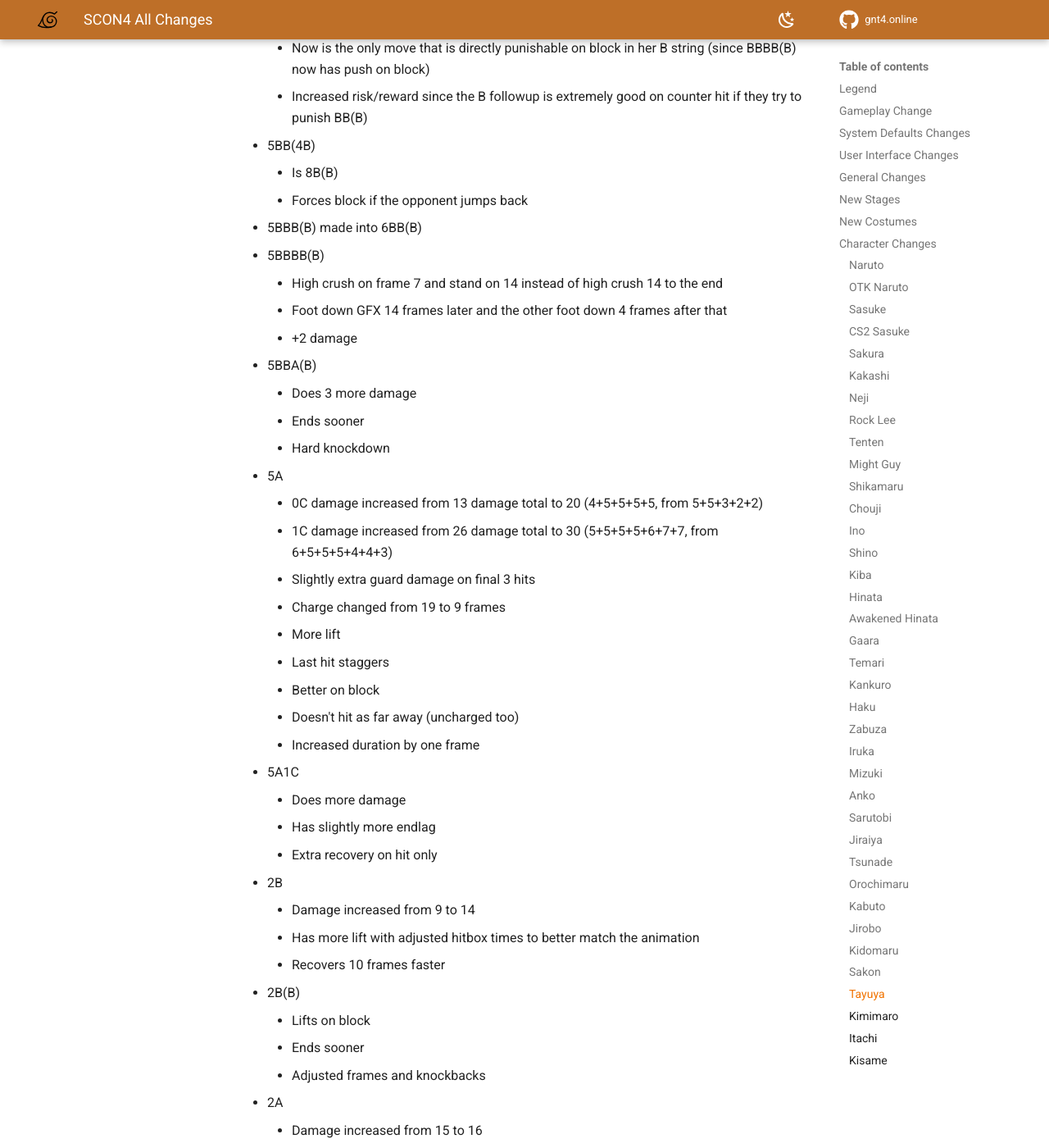
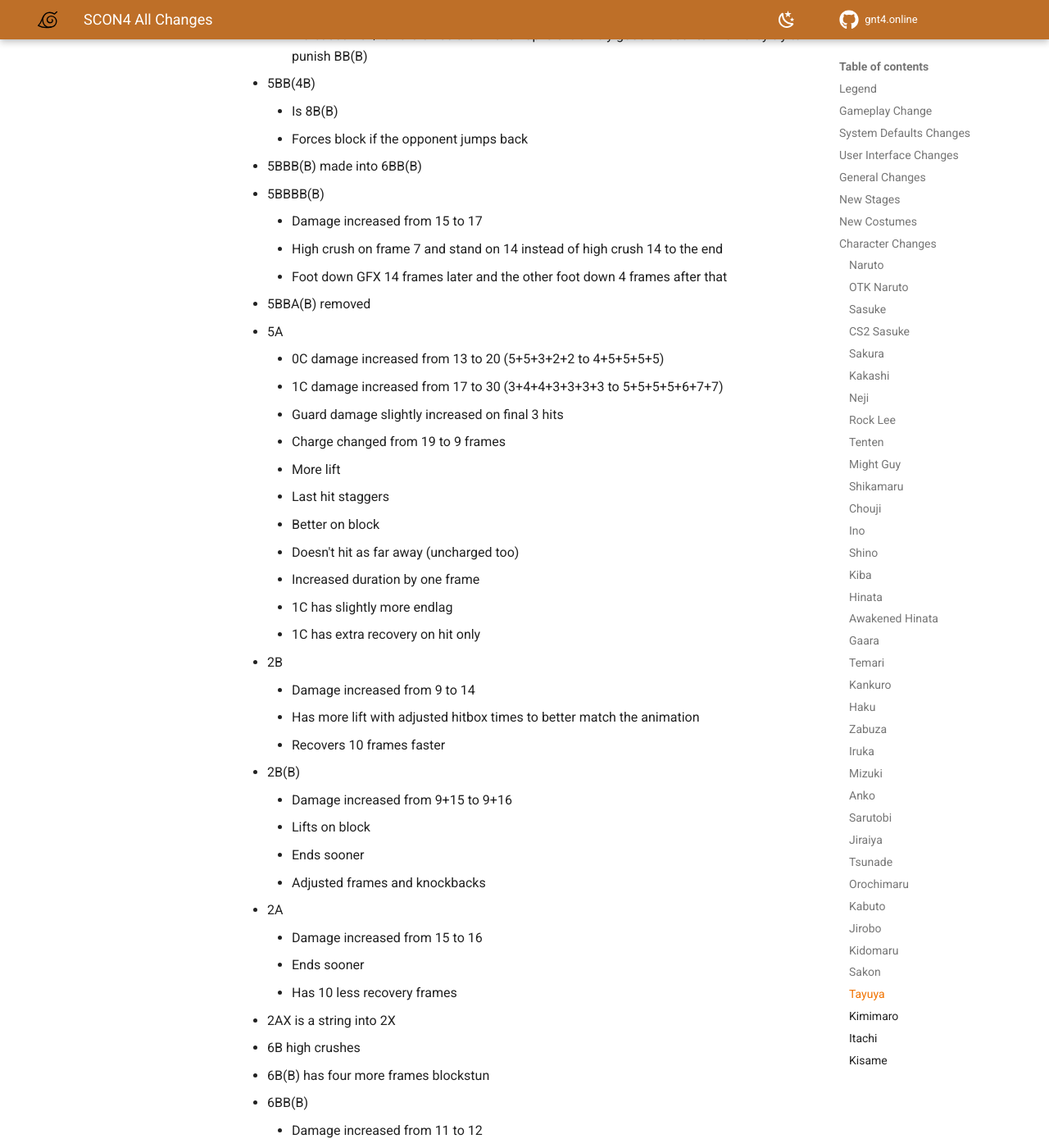
Before and after one commit to NicholasMoser/gnt4.online, an MkDocs documentation site: the page built from docs/scon4_all_changes.md, in a window 1280 px wide and 1400 px high, scrolled down 124527 px. Shown: the whole window at 82% size. Built offline with MkDocs 1.6.1 and Material for MkDocs 9.7.7, drawn with Linux system fonts in a browser that asks for light colours; comment, search, counter and statistics services are not loaded; some of the changed text lies outside the part shown.

Commit message:
Add rest of damage updates

```diff
--- a/docs/scon4_all_changes.md
+++ b/docs/scon4_all_changes.md
@@ -797,7 +797,6 @@
     - Damage decreased from 120 to 95
     - Is vanilla sharingan 5X
     - Activator duration increased by 2 frames
-    - Damage reduced slightly
     - On transition to capture state leaves sharingan mode
 
 ### Neji
@@ -2797,7 +2796,7 @@
     - Slightly bigger hitbox
     - Hits every 5 frames (from 4)
     - Drains 192 per frame (from 240)
-- 8B damage adjusted to 10+20 (was 13+17)
+- 8B damage modified from 13+17 to 10+20
 - 8A is grabbable the entire move
 - JB
     - Hitbox appears one frame sooner
@@ -2865,9 +2864,8 @@
     - Stuns longer
     - Knee hitbox does not appear on the first frame
     - Slightly more lift
-- 5AB(A) Stun increased slightly
-- 5AA(A)
-    - Has less blockstun so followup is easier to sidestep
+- 5AB(A) stun increased slightly
+- 5AA(A) has less blockstun so followup is easier to sidestep
 - 2B(B) pushes on block
 - 2BA(A) charge time reduced by 1
 - 2BAA(B) transitions one frame slower
@@ -3001,7 +2999,7 @@
     - Oro can move a few frames later (TODO: This is faster now?)
     - Opponent can sub
     - Puts opponent into “stagger” state, where another stagger will launch the opponent
-- 5X damage reduced 65 to 50
+- 5X damage decreased from 10+65 to 10+50
 - 2X
     - Damage on the activated portion
     - Ends sooner
@@ -3072,9 +3070,9 @@
     - Made frame 8, from 10
 - Act4A comes out quicker and ends quicker
 - 8B
+    - Damage increased from 14 from 19
     - High crushes on landing
     - 4 less recovery frames
-    - Damage and guard damage to 19 from 14
     - Hitbox active for 5 frames from 4
     - Made strong power instead of weak power
     - Does not jump as far forward
@@ -3091,7 +3089,7 @@
     - Begins moving 3 frames sooner
     - Hitbox changed from chest to shoulder to avoid some reverse hitboxes
 - 2X
-    - Does slightly more damage
+    - Damage increased from 12 to 15
     - Drains chakra
     - Second frame to end is unblockable
     - Hit airborne launches higher
@@ -3124,7 +3122,7 @@
     - Has better advantage on hit and block
     - Ends sooner
 - 5BB(B)
-    - Does 10 less block damage
+    - Guard damage decreased from 450 to 300
     - Hitbox comes out two frames later
     - Ends one frame later
 - 5BBB(B) has 9 less endlag frames
@@ -3132,11 +3130,11 @@
 - 5BB(A) can be done on whiff
 - 5BB(6A) can be done on whiff
 - 5BBBA(B)
-    - Does 1 more damage
+    - Damage increased from 17 to 18
     - Pushes on block
     - Does not high crush
 - 5BBBA(A)
-    - Does 1 less damage
+    - Damage decreased from 18 to 17
     - Grab follow ups removed
     - But makes an unsubbable knockdown
     - Knockdown starts getting up faster
@@ -3150,13 +3148,12 @@
     - Charge changed from 9 frames to 6 frames
     - Done with 6 does 6A
     - 0C
-        - 13 damage from 8
-        - 2 chip damage from 1
+        - Damage increased from 8 to 13
         - Staggers
         - Medium power from weak
     - 1C
-        - 21 damage from 12
-        - 3 chip damage from 1
+        - Damage increased from 12 to 21
+        - Chip damage increased from 1 to 2
         - Strong power from medium
         - Pushes on block
         - Hard knockdown
@@ -3210,13 +3207,12 @@
     - Bounces the opponent much closer to Jirobo, allowing him to hit 5B in situations where it used to not reach far enough
     - JB DIR change removed (TODO: vanilla?)
 - JA
-    - 13 damage from 8
-    - 2 chip damage from 1
+    - Damage increased from 8 to 13
     - Pushes on block
     - Strong power from medium
     - Bounces opponent
     - Stone appears 4 frames faster
-- 5Y damage reduced from 22 to 20
+- 5Y damage decreased from 22 to 20
 - 2Y added
 - JY
     - Added
@@ -3240,9 +3236,9 @@
     - High crush on landing
 - ARKnJ intangibility removed
 - GRKnJ
-    - Has faster englag to match RB
+    - Damage decreased from 21 to 5
+    - Has faster endlag to match RB
     - Flags fixed from vanilla
-- RKnJ does proper damage (TODO: huh)
 - Post stone clap grab removed
 
 ### Kidomaru
@@ -3274,7 +3270,7 @@
     - Last hit has +1 duration
     - All hits have more lift
 - 5BBB(A) is ring combo
-- 5BBBB(B) does more damage
+- 5BBBB(B) damage increased from 22 to 27
 - 5BBAB(B) has no knockback on the first two hits and none of the hits pushes block
 - 5BBAB(A), 5BBBB(A) does flying screen instead of bounce
 - 5BBAB(A)
@@ -3283,9 +3279,8 @@
 - 5A
     - Grabbable the entire move
     - All charges do feet trapped
-    - 0C is 4 damage (no change)
-    - 1C is 7 damage
-    - 2C is 10 damage
+    - 1C: damage increased from 5 to 7
+    - 2C: damage increased from 5 to 10
 - 2B has sweep added with less lift
 - 2BB(B)
     - Has more lift
@@ -3293,17 +3288,17 @@
     - Ends earlier
 - 2BBB(B) flags adjusted
 - 2BB(A) arm hitbox is slightly bigger
-- 2BBAB(B) does more damage
+- 2BBAB(B) damage increased from 22 to 27
 - 6B(B) has one more frame duration and slightly more lift
 - 6B(A) added as ring
 - 6BB(B)
-    - Does more damage
+    - Damage increased from 20 to 25
     - 3 frames before the teleport that are grabbable added
     - Transition able to be delayed an extra 14 frames
 - 6BB(A) is ring
 - 6A and 8A killing in 3MC no longer locks out the use of the same moves
 - 6A
-    - Does 1+10 damage instead of 5 damage
+    - Damage increased from 5 to 1+10
     - Is now unblockable by Ukon and bypasses reversals
 - 4B first two hits link into the third better
 - 4A
@@ -3367,14 +3362,15 @@
 - 2AB(A) does 8BB(A)
 - 2A(A) staggers and has increased lift
 - 6B
+    - Sakon damage increased from 15 to 17
+    - Ukon damage increased from 18 to 20
     - High crushes from frame 7-16
     - Hitboxes increased in size to 128 (from 102)
-    - Does 17 damage up from 15, Ukon’s does 20 up from 18
     - Transition to 6B(B) made 5 frames faster
     - Transition to 6B(A) made 6 frames slower
 - 6B(B) replaced with 8B with follow ups
 - 6A
-    - If holding A it does the launching hit and more damage
+    - If holding A it does the launching hit and 4 more damage
     - If not it does a normal hit with super cancel
     - Final hitbox made 220 from 179
     - Larger hitbox on last hit is applied to both variants
@@ -3391,29 +3387,31 @@
 - 8B(B) has slightly more lift
 - 8BB(B) hitbox appears one frame sooner
 - 8BB(A)
+    - Damage increased from 4+4+4+4 to 7+7+7+7
+    - Guard damage increased from 60+60+60+60 to 105+105+105+105
+    - Has increased block stun
     - Has slightly more lift
     - String added for Ukon
     - Hits 3 times instead of 4
-    - More damage, stun, and guard damage
 - 8A
+    - Sakon damage increased from 14+10+10+10 to 7+10+10+19
+    - Ukon damage decreased from 24+12+12+12 to 10+12+12+27
     - Hitbox appears one frame sooner
     - First and middle hits hit higher
     - "lands" two frames sooner
-    - Damages adjusted:
-          - Sak: 14,10,10,10 > 7,10,10,19
-          - Uko: 20,10,10,10 > 9,10,10,23
 - JA
+    - Hits 3 times instead of 4
+    - Damage modified from 5+5+5+10 to 7+7+10
+    - Guard damage modifed from 75+75+75+150 to 105+105+150
+    - Has increased block stun
     - Landing hitbox added that will only hit if the aerial final hit does not
     - If blocking the landing hitbox it does not lift on block
     - If blocking the aering hitbox it does lift on block
-    - Hits 3 times instead of 4
-    - More damage, stun, and guard damage
 - 5X starts moving 4 frames sooner
 - 6X
     - Swaps Sakon to Ukon the first active frame of the hitbox and swaps Ukon to Sakon on frame 2 of the activator
     - Goes into 5X on activation
-- 4X
-    - Requires and costs 25%
+- 4X requires and costs 25%
 - 2X now a mid instead of a high
 - RB
     - Hitbox appears one frame earlier
@@ -3457,9 +3455,9 @@
     - More ring combos are notated in strings
 - 5A, Act4A, JA, and 2X all stop projectiles while the hitboxes are active
 - 5B
+    - Damage increased from 8 to 11
     - Given more stun on hit and block
     - Elbow hitbox appears on the second active frame
-    - Damage increase: 8 > 11
 - 5B(B)
     - Less disadvantage on block
     - Move ends sooner
@@ -3473,32 +3471,28 @@
     - Forces block if the opponent jumps back
 - 5BBB(B) made into 6BB(B)
 - 5BBBB(B)
+    - Damage increased from 15 to 17
     - High crush on frame 7 and stand on 14 instead of high crush 14 to the end
     - Foot down GFX 14 frames later and the other foot down 4 frames after that
-    - +2 damage
-- 5BBA(B)
-    - Does 3 more damage
-    - Ends sooner
-    - Hard knockdown
+- 5BBA(B) removed
 - 5A
-    - 0C damage increased from 13 damage total to 20 (4+5+5+5+5, from 5+5+3+2+2)
-    - 1C damage increased from 26 damage total to 30 (5+5+5+5+6+7+7, from 6+5+5+5+4+4+3)
-    - Slightly extra guard damage on final 3 hits
+    - 0C damage increased from 13 to 20 (5+5+3+2+2 to 4+5+5+5+5)
+    - 1C damage increased from 17 to 30 (3+4+4+3+3+3+3 to 5+5+5+5+6+7+7)
+    - Guard damage slightly increased on final 3 hits
     - Charge changed from 19 to 9 frames
     - More lift
     - Last hit staggers
     - Better on block
     - Doesn't hit as far away (uncharged too)
     - Increased duration by one frame
-- 5A1C
-    - Does more damage
-    - Has slightly more endlag
-    - Extra recovery on hit only
+    - 1C has slightly more endlag
+    - 1C has extra recovery on hit only
 - 2B
     - Damage increased from 9 to 14
     - Has more lift with adjusted hitbox times to better match the animation
     - Recovers 10 frames faster
 - 2B(B)
+    - Damage increased from 9+15 to 9+16
     - Lifts on block
     - Ends sooner
     - Adjusted frames and knockbacks
@@ -3510,8 +3504,8 @@
 - 6B high crushes
 - 6B(B) has four more frames blockstun
 - 6BB(B)
+    - Damage increased from 11 to 12
     - Has 2 more frames of hitstun
-    - +1 damage
     - Hitbox comes out and disappears one frame sooner
     - Hitboxes made slightly smaller
 - 6BBB(B) damage increased from 13 to 16
@@ -3530,7 +3524,7 @@
 - 6AA(A) has 10 less recovery frames
 - 6AA(2A) is vanilla 2A
 - 4B
-    - Damage increase: 14 > 16 (TODO: still true?)
+    - Damage increased from 14 to 16
     - Stagger removed (TODO: still true?)
     - Does small bounce (TODO: still true?)
     - Hits closer to Tayuya (TODO: still true?)
@@ -3547,17 +3541,18 @@
 - Act4A
     - Is unblockable
 - 8B
+    - Damage increased from 6+7 to 9+16
     - Has the 2B(B) changes
     - Ends one frame sooner
-    - Damage adjustment: 9+16 (TODO: is this vanilla?) (TODO: Also 2B(B)?)
     - Faster recovery on hit or block only
     - Second hit does not lift on block
     - "lands" three frames sooner
     - Low crushes
 - 8B(B)
+    - Damage increased from 15 to 17
+    - Guard damage increased from 225 to 360
     - Transition window ends two frames sooner
     - Set the launch angle to default
-    - Does extra guard damage (24 up from 17)
     - Pushes on block
     - Strong power from medium
     - Adjusted blockstun to be similar to previous value (-25 on block, was -24)
@@ -3566,24 +3561,23 @@
     - Staggers on hit
 - 8A(A)
     - Outside of combos is a back handspring (TODO: maybe rewrite these?) (TODO: is this even in vanilla?)
+    - In ring damage increased from 18 to 23
     - In ring is strong power from medium
-    - In ring is 23 damage from 18
 - 8A(2A) removed (TODO: in vanilla?)
 - JB
+    - Damage increased from 8 to 18
     - Travels at a more horizontal angle
     - Shin hitbox removed and put on waist
     - Slightly bigger
-    - Damage increase 8 > 18
 - JA
-    - Damage increased from 13 damage total to 18 (4+4+4+5+6, from 4+4+3+3+3)
+    - Damage increased from 13 to 18 (4+4+3+3+3 to 4+4+4+5+6)
     - Staggers on the last hit
     - Last hit is medium power instead of strong, making it -6 on block for an instant jA (was 0 on block for instant jA)
     - Slightly more gravity for Tayuya
     - First four hits don't move the opponent
 - 5X
-    - Requires 100% meter (TODO: vanilla?)
+    - Damage increased from 49 from 59
     - Has one more frame duration
-    - Damage increased to 50 from 40
 - 2X
     - Doesn't push on hit
     - Duration increased to 17 frames
@@ -3592,7 +3586,7 @@
     - Is grabbable for the first 26 frames after super freeze (hitbox appears on 29)
     - Has 2 less active frames, making the window to escape with R sub 5 frames (was 3) (TODO: resolve with above)
 - RB
-    - Does 18 damage up from 12, to match ring 8A(B)
+    - Damage increased from 12 to 18, to match ring 8A(B)
     - Starts up 2 frames faster
     - Range reduced by 15%
     - Hitbox active for an extra frame
@@ -3601,14 +3595,14 @@
     - Strong power from medium
     - -16 on block from -20
 - RA
+    - Damage increased from 10 to 14
     - Has defense frames and can be grabbed during airborne frames
-    - Damage increased to 14
     - Air guard frames cannot be pushed back
 - GRKnJ
     - Summons a 6A monster that hits for a small bounce
     - Tayuya teleports a bit further back
     - Monster has intangibility up until around the hitbox appears
-
+damage
 And for Tayuya's doki demons:
 
 - 2A made strong
@@ -3650,11 +3644,11 @@
 - 6BB(B) replaced with 4B
 - 6BAA(A) added as 6AAA(A)
 - 6A
+    - Damage decreased from 18 to 16
     - Made a high
-    - +2 damage
 - 6A(A)
+    - Damage increased from 13 to 15
     - Non point hitboxes appear two frames later
-    - Three less damage
     - Less stun/blockstun
 - 6AA(A)
     - Lifts on block
@@ -3675,7 +3669,10 @@
 - 6AA(A)
     - Made a strong hit
     - Launches
-- 6AAA(A) does one more damage on each hit with less lift and better connection in the air
+- 6AAA(A)
+    - Damage increased from 3 to 4 on each hit
+    - Has less lift
+    - Has better connection in the air
 - 4A DEF from frames 11-35, animation ends frame 51
 - 4B blockstun adjusted (TODO: in what way?)
 - Act4A
@@ -3693,7 +3690,7 @@
     - Comes out one frame later
     - Hand hitbox removed
     - 6 frames less super freeze
-- 2X bones that did 6 damage now do 5 damage
+- 2X damage on bones decreased from 6 to 5
 - ARKnJ intangibility removed
 - GRKnJ intangibility removed
 - GRKnJ made a mid from a high
@@ -3757,7 +3753,6 @@
 - GRKnJ
     - Appears further back
     - First hit has slightly more lift
-    - Damages changed from 5+5 to 3+3
     - Always bounces
 - ARKnJ
     - Has 12 frames less endlag to match the others
@@ -3773,15 +3768,18 @@
 - All non-sword attacks do -2 damage (except 5B and 5B(B) which are -1 damage)
 - 5B elbow hitbox appears on active frame 2
 - 5BBB(B) can be delayed
-- 5A +5 damage and block damage, more lift
+- 5A
+    - Damage increased from 20 to 25
+    - Block damage increased from 298 to 373
+    - Has more lift
 - 5A(A) has more lift
 - 5AA(A)
+    - Damage decreased on all hits from 5 to 4
     - First hit lifts off the ground
-    - All hits -1 damage
     - Last hit made weak from medium
 - 2B
+    - Damage reduction on second active frame
     - Faster recovery on hit
-    - Damage reduction on second active frame
 - 2B(A) changed to be 6A
 - 6B
     - More lift
@@ -3816,8 +3814,8 @@
     - First two hits lift increased
     - Final hit changed to spinning knockdown with increased lift
 - JB
+    - Damage outside of a string increased from 22 to 25
     - Shockwave hitbox is now -1 on hit (was -8)
-    - When performed outside of a string, does +3 damage
 - JA
     - Phantom sword glitch applies to both players
     - Hitbox is active for one more frame
@@ -3828,8 +3826,9 @@
     - Drains 50% meter (vanilla is 47.8%)
 - 2X
     - Requires and costs 75%
+    - Shark is a single hit projectile
+    - Damage increased from 12+12+12+12 to 60
     - Shark juggles better
-    - Shark is a single hit projectile that does 60 damage
     - Can be grabbed the entire duration
 - RB
     - Hitbox on shoulder blades to arm pit
```
Also changed, not shown: other parts of docs/scon4_all_changes.md (+6 -7 lines).
